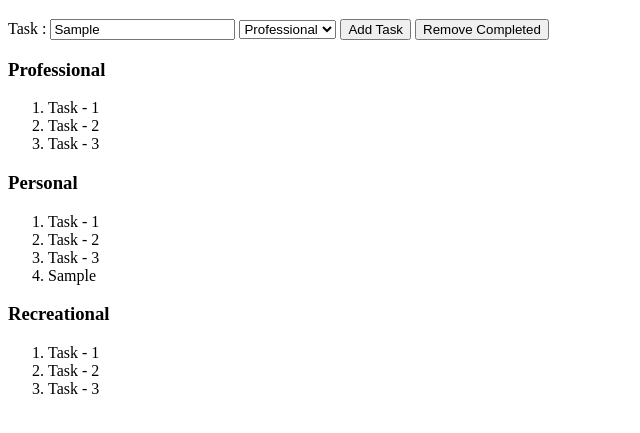
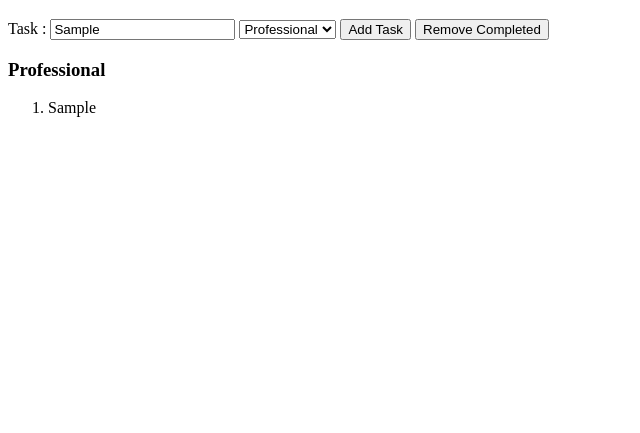
Before and after one commit to tkmagesh/CDK-AdvJs-Jun-2015, a plain HTML site: page Day-02/TaskManager.html in a window 1280 px wide. Both pictures are taken after typing "Sample" into the empty fields and a click on the button "Add Task". Shown: the part 61-494 px from the top of the page, without its empty margins (0-640 px from the left). Drawn offline with Linux system fonts and the light colour scheme.

Commit message:
Adding dynamic categories

```diff
--- a/Day-02/TaskManager.html
+++ b/Day-02/TaskManager.html
@@ -16,6 +16,11 @@
     </style>
     <script src="jquery-2.1.4.js"></script>
     <script src="taskManager.js"></script>
+    <script>
+    $(function(){
+
+    })
+    </script>
     <script>
         /*
             Use cases
@@ -37,30 +42,7 @@
     </select>
     <input type="button" value="Add Task" id="btnAdd">
     <input type="button" value="Remove Completed" id="btnRemoveCompleted">
-    <div>
-        <h3 id="headProfessional">Professional</h3>
-        <ol id="olProfessionalTaskList">
-            <li>Task - 1</li>
-            <li>Task - 2</li>
-            <li>Task - 3</li>
-        </ol>
-    </div>
-    <div>
-        <h3>Personal</h3>
-        <ol id="olTaskList">
-            <li>Task - 1</li>
-            <li>Task - 2</li>
-            <li>Task - 3</li>
-        </ol>
-    </div>
-    <div>
-        <h3>Recreational</h3>
-        <ol id="olTaskList">
-            <li>Task - 1</li>
-            <li>Task - 2</li>
-            <li>Task - 3</li>
-        </ol>
-    </div>
+
 
 </body>
 </html>
--- a/Day-02/taskManager.js
+++ b/Day-02/taskManager.js
@@ -1,19 +1,27 @@
         $(function init(){
             $("#btnAdd").click(onBtnAddClick);
             $("#btnRemoveCompleted").click(onBtnRemoveCompletedClick);
-            $("#olTaskList").on("click", "li:eq(1)", onTaskItemClick);
-            $("#headProfessional").click(function(){
-                $("#olProfessionalTaskList").toggle();
-            });
+            $(document.body).on("click", "ol.taskList > li", onTaskItemClick);
         });
         function onTaskItemClick(){
             $(this).toggleClass("completed");
         }
         function onBtnAddClick(){
+            var sectionTemplate = "<div><h3></h3><ol class='taskList'></ol></div>";
+            var category = $("#selectCategory").val();
+            var sectionSelector = "div." + category;
+            if ($(sectionSelector).length === 0){
+                $(sectionTemplate)
+                    .addClass(category)
+                    .appendTo(document.body)
+                    .find("h3").html(category);
+            }
+            var taskName = $("#txtTask").val()
+            var listSelector = sectionSelector + " > ol";
             $("<li>")
-                .html($("#txtTask").val())
-                .appendTo("#olTaskList");
+                .html(taskName)
+                .appendTo(listSelector);
         }
         function onBtnRemoveCompletedClick(){
-            $("#olTaskList > li.completed").remove();
+            $("ol.taskList > li.completed").remove();
         }
```
